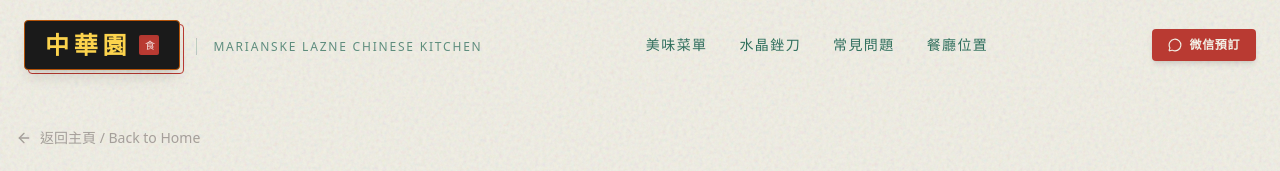
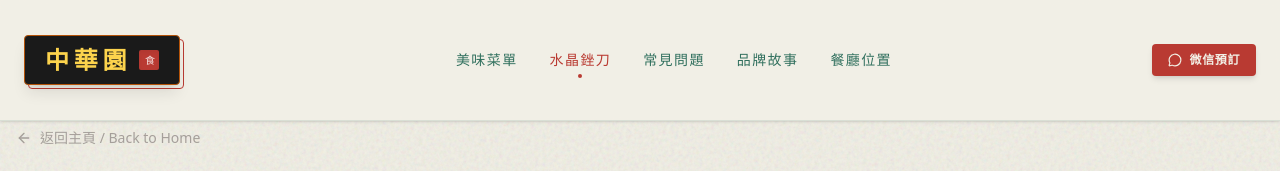
Before and after one commit to 0xShoyu/marienbad-kitchen, a Next.js app: page /souvenirs in a window 1280 px wide. Shown: the top 171 px of the page. Built offline with nearby package versions, Linux system fonts and the light colour scheme.

Commit message:
fixed minor issues

```diff
--- a/src/components/Navbar.tsx
+++ b/src/components/Navbar.tsx
@@ -1,6 +1,8 @@
 "use client";
 
 import React, { useState, useEffect } from "react";
+import { usePathname, useRouter } from "next/navigation";
+import Link from "next/link";
 import {
   MessageCircle,
   Menu,
@@ -16,6 +18,10 @@ export default function Navbar() {
   const [isScrolled, setIsScrolled] = useState(false);
   const [isMobileMenuOpen, setIsMobileMenuOpen] = useState(false);
 
+  const pathname = usePathname();
+  const router = useRouter();
+  const isHomePage = pathname === "/";
+
   useEffect(() => {
     const handleScroll = () => {
       setIsScrolled(window.scrollY > 20);
@@ -24,37 +30,36 @@ export default function Navbar() {
     return () => window.removeEventListener("scroll", handleScroll);
   }, []);
 
-  const scrollToTop = () => {
-    window.scrollTo({
-      top: 0,
-      behavior: "smooth",
-    });
+  const handleLogoClick = () => {
+    if (isHomePage) {
+      window.scrollTo({ top: 0, behavior: "smooth" });
+    } else {
+      router.push("/");
+    }
     setIsMobileMenuOpen(false);
   };
 
   const navLinks = [
-    { name: "美味菜單", href: "#menu", icon: <UtensilsCrossed size={14} /> },
-    { name: "水晶銼刀", href: "#souvenirs", icon: <Sparkles size={14} /> },
-    { name: "常見問題", href: "#faq", icon: <HelpCircle size={14} /> },
-    { name: "餐廳位置", href: "#contact", icon: <MapPin size={14} /> },
+    { name: "美味菜單", href: "/#menu", icon: <UtensilsCrossed size={14} /> },
+    { name: "水晶銼刀", href: "/souvenirs", icon: <Sparkles size={14} /> },
+    { name: "常見問題", href: "/#faq", icon: <HelpCircle size={14} /> },
+    { name: "品牌故事", href: "/#story", icon: <ScrollText size={14} /> },
+    { name: "餐廳位置", href: "/#contact", icon: <MapPin size={14} /> },
   ];
 
   return (
     <>
       <nav
         className={`fixed top-0 w-full z-50 transition-all duration-500 border-b ${
-          isScrolled
-            ? "bg-[#F2F0E6]/90 backdrop-blur-md border-emerald-900/10 py-3 shadow-sm"
+          isScrolled || !isHomePage
+            ? "bg-[#F2F0E6]/95 backdrop-blur-md border-emerald-900/10 py-3 shadow-sm"
             : "bg-transparent border-transparent py-5"
         }`}
       >
         <div className="max-w-7xl mx-auto px-4 sm:px-6 flex justify-between items-center">
-          {/* --- Logo --- */}
+          {/* --- Logo 區 --- */}
           <div className="flex items-center gap-4">
-            <div
-              className="relative group cursor-pointer"
-              onClick={scrollToTop}
-            >
+            <div className="relative group cursor-pointer" onClick={handleLogoClick}>
               <div className="bg-[#1a1a1a] px-5 py-2 rounded-sm shadow-lg border border-[#B45309] relative z-10 transition-transform duration-300 group-active:scale-95">
                 <div className="flex items-center gap-2">
                   <h1 className="font-serif text-2xl font-black tracking-[0.2em] text-[#FCD34D] select-none">
@@ -67,40 +72,42 @@ export default function Navbar() {
                   </div>
                 </div>
               </div>
-
               <div className="absolute inset-0 border border-[#B93A32] translate-x-1 translate-y-1 rounded-sm -z-0 group-hover:translate-x-1.5 group-hover:translate-y-1.5 transition-transform duration-300"></div>
             </div>
 
-            <div
-              className={`hidden lg:block transition-opacity duration-300 ${isScrolled ? "opacity-0 w-0" : "opacity-100"}`}
-            >
+            <div className={`hidden lg:block transition-opacity duration-300 ${isScrolled || !isHomePage ? "opacity-0 w-0" : "opacity-100"}`}>
               <span className="text-emerald-900/60 text-xs font-serif tracking-[0.15em] border-l border-emerald-900/20 pl-4 uppercase">
                 Marianske Lazne Chinese Kitchen
               </span>
             </div>
           </div>
 
+          {/* --- 桌面端導航 --- */}
           <div className="hidden lg:flex items-center gap-8">
             {navLinks.map((link) => (
-              <a
+              <Link
                 key={link.name}
                 href={link.href}
-                className="group flex items-center gap-2 font-serif text-emerald-900/80 hover:text-[#B93A32] transition-colors text-sm tracking-widest relative"
+                className={`group flex items-center gap-2 font-serif transition-colors text-sm tracking-widest relative ${
+                  // 👈 增加「當前頁面」的高亮效果
+                  pathname === link.href ? "text-[#B93A32]" : "text-emerald-900/80 hover:text-[#B93A32]"
+                }`}
               >
                 {link.name}
-                <span className="absolute -bottom-2 left-1/2 w-1 h-1 bg-[#B93A32] rounded-full opacity-0 group-hover:opacity-100 transition-opacity transform -translate-x-1/2"></span>
-              </a>
+                <span className={`absolute -bottom-2 left-1/2 w-1 h-1 bg-[#B93A32] rounded-full transition-opacity transform -translate-x-1/2 ${pathname === link.href ? "opacity-100" : "opacity-0 group-hover:opacity-100"}`}></span>
+              </Link>
             ))}
           </div>
 
+          {/* --- 右側按鈕 --- */}
           <div className="flex items-center gap-3">
-            <a
-              href="#contact"
+            <Link
+              href="/#contact"
               className="bg-[#B93A32] text-[#F2F0E6] px-4 py-2 rounded-sm text-xs tracking-wider flex items-center gap-2 hover:bg-[#991B1B] transition-all shadow-md hover:shadow-lg transform hover:-translate-y-0.5"
             >
               <MessageCircle size={14} />
               <span className="hidden sm:inline font-bold">微信預訂</span>
-            </a>
+            </Link>
 
             <button
               onClick={() => setIsMobileMenuOpen(!isMobileMenuOpen)}
@@ -112,14 +119,13 @@ export default function Navbar() {
         </div>
       </nav>
 
-      {/* --- 移动端下拉菜单 (Mobile Menu Overlay) --- */}
+      {/* --- 移動端菜單 --- */}
       <div
-        className={`fixed inset-0 z-40 bg-[#F2F0E6]/95 backdrop-blur-xl transition-transform duration-300 ease-in-out lg:hidden flex flex-col justify-center items-center gap-8 ${
+        className={`fixed inset-0 z-40 bg-[#F2F0E6]/98 backdrop-blur-xl transition-transform duration-500 ease-in-out lg:hidden flex flex-col justify-center items-center gap-8 ${
           isMobileMenuOpen ? "translate-y-0" : "-translate-y-full"
         }`}
       >
-        {/* 在移动端菜单里也加一个回到顶部的 Logo */}
-        <div onClick={scrollToTop} className="cursor-pointer mb-8 scale-110">
+        <div onClick={handleLogoClick} className="cursor-pointer mb-8 scale-110">
           <div className="bg-[#1a1a1a] px-5 py-2 rounded-sm shadow-lg border border-[#B45309]">
             <h1 className="font-serif text-2xl font-black tracking-[0.2em] text-[#FCD34D]">
               中華園
@@ -128,7 +134,7 @@ export default function Navbar() {
         </div>
 
         {navLinks.map((link) => (
-          <a
+          <Link
             key={link.name}
             href={link.href}
             onClick={() => setIsMobileMenuOpen(false)}
@@ -136,11 +142,10 @@ export default function Navbar() {
           >
             {link.icon}
             {link.name}
-          </a>
+          </Link>
         ))}
 
         <div className="w-12 h-[1px] bg-emerald-900/20 my-4"></div>
-
         <p className="text-emerald-900/60 text-xs tracking-widest uppercase">
           Marianske Lazne Chinese Kitchen
         </p>
```
